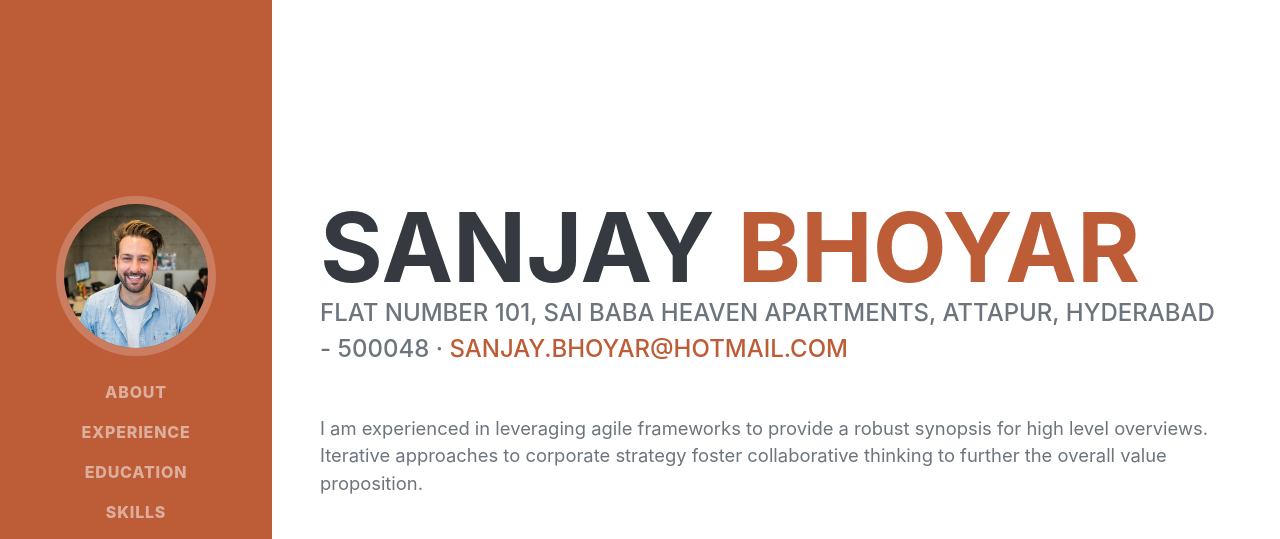
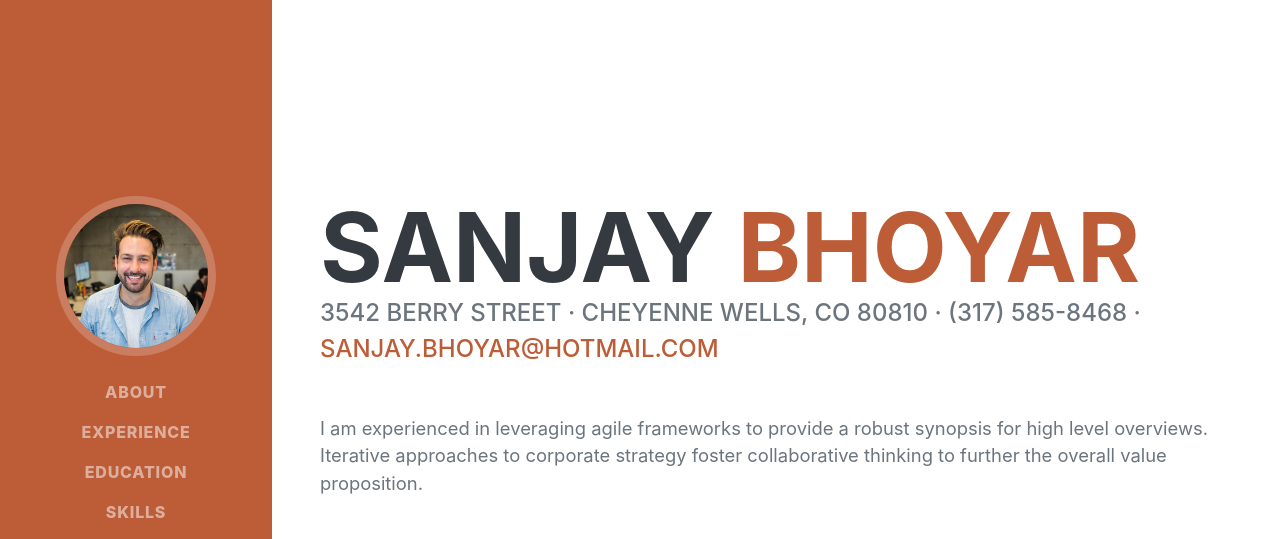
Before and after one commit to sanjay-bhoyar/sanjay-bhoyar.github.io, a plain HTML site: page index.html in a window 1280 px wide. Shown: the top 539 px of the page. Drawn offline with nearby package versions, Linux system fonts and the light colour scheme; a web font is replaced by a local one.

Commit message:
Added more changes

```diff
--- a/index.html
+++ b/index.html
@@ -44,7 +44,7 @@
                         <span class="text-primary">Bhoyar</span>
                     </h1>
                     <div class="subheading mb-5">
-                        Flat Number 101, Sai Baba Heaven Apartments, Attapur, Hyderabad - 500048 ·
+                        3542 Berry Street · Cheyenne Wells, CO 80810 · (317) 585-8468 ·
                         <a href="mailto:name@email.com">sanjay.bhoyar@hotmail.com</a>
                     </div>
                     <p class="lead mb-5">I am experienced in leveraging agile frameworks to provide a robust synopsis for high level overviews. Iterative approaches to corporate strategy foster collaborative thinking to further the overall value proposition.</p>
```
